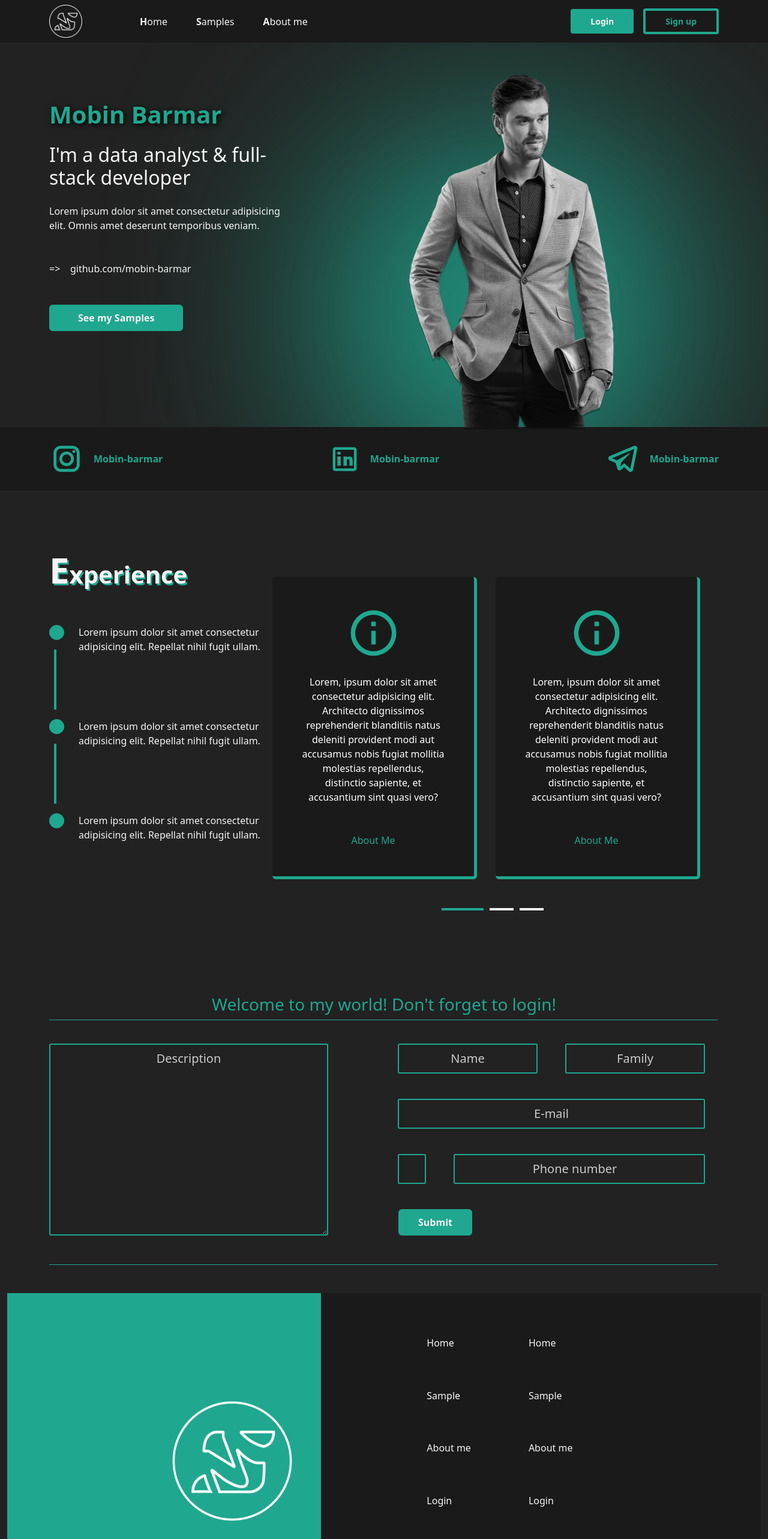
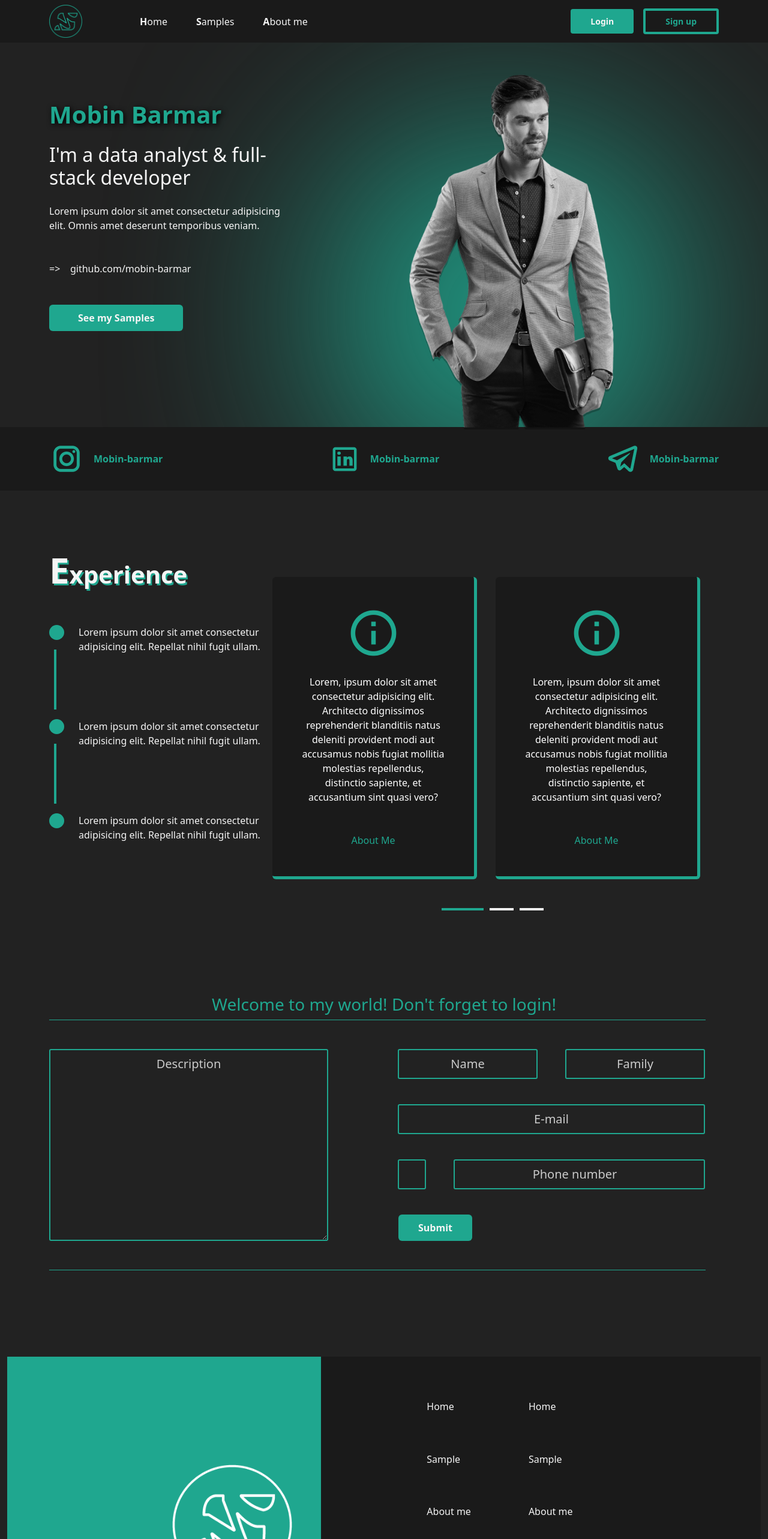
Before and after one commit to mobinbarmar/Personal-Web, an Angular app in the folder Angular/: page / in a window 1280 px wide. Shown: the top 2566 px of the page at 60% size. Built offline with nearby package versions, Linux system fonts and the light colour scheme; no server answers.

Commit message:
line2 is fixed

```diff
--- a/Angular/src/app/pages/home/home.component.html
+++ b/Angular/src/app/pages/home/home.component.html
@@ -130,7 +130,7 @@
     <h3 class="text-primary fw-normal text-center">Welcome to my world! Don't forget to login!</h3>
   </div>
 
-  <div class="line2">
+  <div class="line2" style="position: relative;">
     <span></span>
   </div>
 
@@ -165,7 +165,7 @@
     </div>
   </div>
 
-  <div class="line2 my-5">
+  <div class="line2 my-5" style="position: relative;">
     <span></span>
   </div>
 </section>
--- a/Angular/src/app/pages/home/home.component.scss
+++ b/Angular/src/app/pages/home/home.component.scss
@@ -81,7 +81,7 @@ $black2: #1A1A1A;
     cursor: pointer;
 }
 .line2{
-    width: 87%;
+    width: 98%;
     height: 1px;
     background-color: $primary;
     position: absolute;
--- a/Angular/src/app/shared/footer/footer.component.html
+++ b/Angular/src/app/shared/footer/footer.component.html
@@ -1,6 +1,6 @@
 <section class="d-flex container-fluid" style="height: 70vh;">
     <div class="col-5 d-flex justify-content-end align-items-center pe-5 bg-primary">
-        <app-logo [width]="'200px'"></app-logo>
+        <app-logo [width]="'200px'" [white]="true"></app-logo>
     </div>
     <div class=" col-7 d-flex align-items-stretch bg-black2" style="padding-left: 8rem; padding-top: 3rem;">
         <div class="d-flex flex-column justify-content-around px-5"  style="height: 350px;">
--- a/Angular/src/app/shared/logo/logo.component.html
+++ b/Angular/src/app/shared/logo/logo.component.html
@@ -1,2 +1,2 @@
-<img src="../../../assets/img/Logo.png" alt="" [style.width]="width" *ngIf="white">
-<img src="../../../assets/img/logo-white.png" alt="" [style.width]="width" *ngIf="!white">
+<img src="../../../assets/img/Logo.png" alt="" [style.width]="width" *ngIf="!white">
+<img src="../../../assets/img/logo-white.png" alt="" [style.width]="width" *ngIf="white">
--- a/Angular/src/app/shared/nav/nav.component.html
+++ b/Angular/src/app/shared/nav/nav.component.html
@@ -2,7 +2,7 @@
     <div class="bg-black2 d-none d-md-block" style="z-index: 999;">
         <div class="d-flex justify-content-between align-items-center py-2 container">
             <div class="d-flex align-items-center">
-                <app-logo class="me-5" [width]="'55px'"></app-logo>
+                <app-logo class="me-5" [width]="'55px'" [white]="false"></app-logo>
                 <div class="options d-flex ms-5">
                     <a href="#">Home</a>
                     <a href="#" class="mx-5">Samples</a>
```
